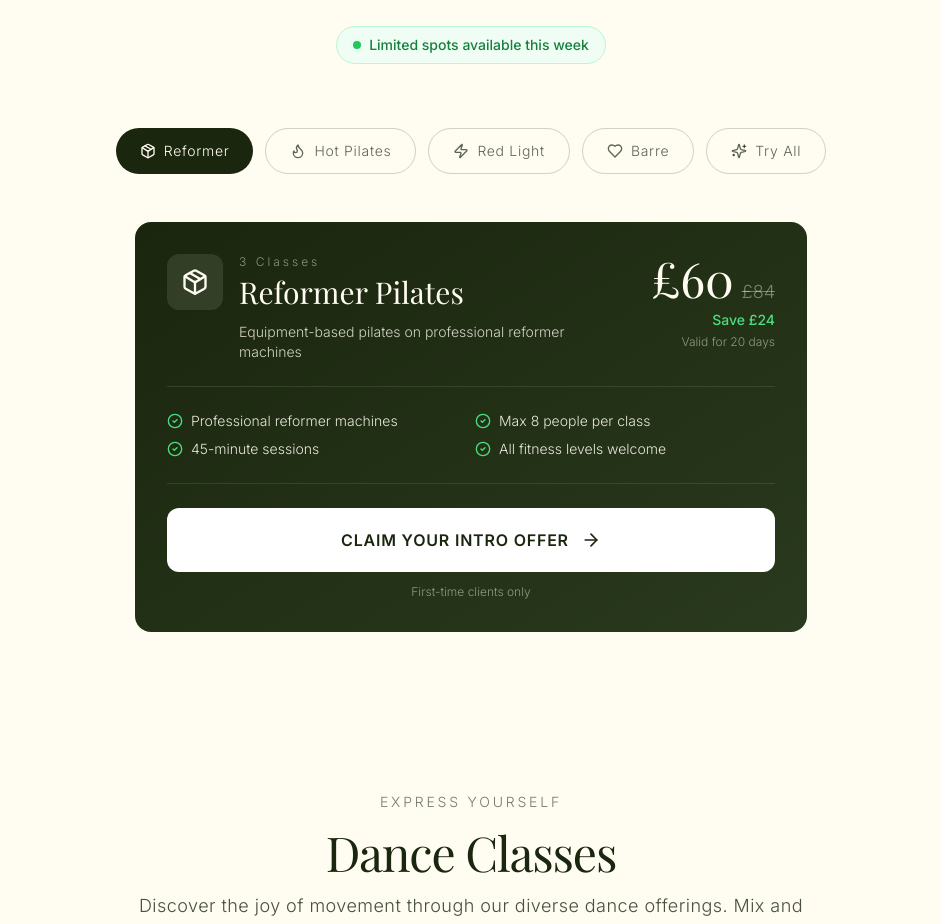
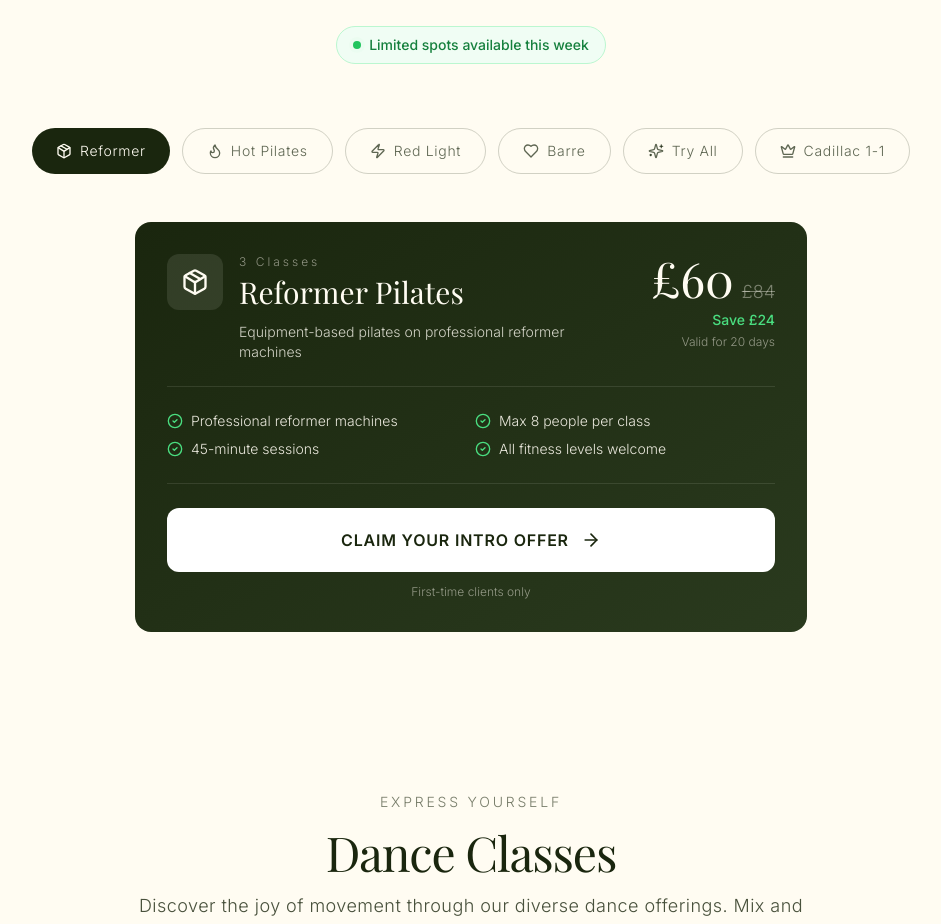
Before and after one commit to Mohamedabobakkr/euforyc-studios, a Next.js app: page /offers in a window 1280 px wide. Shown: the part 930-1854 px from the top of the page, without its empty margins (169-1110 px from the left). Built offline with nearby package versions, Linux system fonts and the light colour scheme; no server answers.

Commit message:
Add Cadillac 1-1 Intro Offer to /offers and /packages pages

```diff
--- a/app/(main)/offers/page.tsx
+++ b/app/(main)/offers/page.tsx
@@ -3,7 +3,7 @@
 import { useState, useEffect, Suspense, useMemo } from 'react';
 import { useSearchParams } from 'next/navigation';
 import Link from 'next/link';
-import { ExternalLink, Package, Flame, Zap, Heart, CheckCircle2, Music, ArrowRight, Sparkles, Users, Clock, MapPin, Timer } from 'lucide-react';
+import { ExternalLink, Package, Flame, Zap, Heart, CheckCircle2, Music, ArrowRight, Sparkles, Users, Clock, MapPin, Timer, Crown } from 'lucide-react';
 
 // Countdown hook for urgency timer
 function useCountdown(targetTimestamp: number) {
@@ -146,6 +146,27 @@ const introOffers = {
     momenceUrl: 'https://momence.com/m/631782',
     icon: Sparkles,
     highlight: true,
+  },
+  'cadillac': {
+    id: 'cadillac',
+    name: 'Cadillac 1-1',
+    shortName: 'Cadillac 1-1',
+    classes: '3 Classes',
+    price: '£180',
+    perClass: '£60',
+    regularPrice: '£225',
+    savings: 'Save £45',
+    validity: '30 days',
+    description: 'Private one-on-one sessions on our Cadillac Reformer for personalised training',
+    benefits: [
+      'Private 1-on-1 sessions',
+      'Cadillac Reformer machine',
+      'Fully personalised program',
+      'Expert instructor guidance'
+    ],
+    momenceUrl: 'https://momence.com/m/708119',
+    icon: Crown,
+    highlight: false,
   }
 };
 
@@ -172,7 +193,7 @@ const dancePackages = [
 const danceStyles = ['Dabke', 'Belly Dance', 'Afro', 'Bollywood'];
 
 type OfferId = keyof typeof introOffers;
-const offerIds: OfferId[] = ['reformer', 'hot-pilates', 'red-light', 'barre', 'try-all'];
+const offerIds: OfferId[] = ['reformer', 'hot-pilates', 'red-light', 'barre', 'try-all', 'cadillac'];
 
 // Main content component
 function OffersContent() {
--- a/app/(main)/packages/page.tsx
+++ b/app/(main)/packages/page.tsx
@@ -51,7 +51,8 @@ const packages = {
       { id: 'hot-pilates', name: 'Hot Pilates', classes: '3 Classes', price: '£50', savings: 'First-time offer', description: 'Dynamic mat-based pilates with infrared heat', momenceUrl: 'https://momence.com/m/507852', icon: 'flame', validity: '30 days' },
       { id: 'red-light', name: 'Red Light Hot Pilates', classes: '3 Classes', price: '£65', savings: 'First-time offer', description: 'Enhanced hot pilates with red light therapy benefits', momenceUrl: 'https://momence.com/m/624096', icon: 'zap', validity: '30 days' },
       { id: 'barre', name: 'Barre', classes: '3 Classes', price: '£60', savings: 'First-time offer', description: 'Ballet-inspired workout for strength and flexibility', momenceUrl: 'https://momence.com/m/621480', icon: 'heart', validity: '30 days' },
-      { id: 'try-all', name: 'Try All', classes: '3 Classes', price: '£70', savings: 'First-time offer', description: 'Experience all class types - Reformer, Hot Pilates, Barre, Dance & more', momenceUrl: 'https://momence.com/m/631782', icon: 'sparkles', validity: '20 days' }
+      { id: 'try-all', name: 'Try All', classes: '3 Classes', price: '£70', savings: 'First-time offer', description: 'Experience all class types - Reformer, Hot Pilates, Barre, Dance & more', momenceUrl: 'https://momence.com/m/631782', icon: 'sparkles', validity: '20 days' },
+      { id: 'cadillac', name: 'Cadillac 1-1', classes: '3 Classes', price: '£180', savings: 'First-time offer', description: 'Private one-on-one sessions on our Cadillac Reformer', momenceUrl: 'https://momence.com/m/708119', icon: 'crown', validity: '30 days' }
     ]
   },
   reformer: {
@@ -133,7 +134,7 @@ const categories: { key: CategoryKey; label: string }[] = [
   { key: 'dancePackage', label: 'Dance' },
 ];
 
-type IntroOfferType = 'reformer' | 'hot-pilates' | 'red-light' | 'barre' | 'try-all';
+type IntroOfferType = 'reformer' | 'hot-pilates' | 'red-light' | 'barre' | 'try-all' | 'cadillac';
 
 const getIcon = (icon: string, className?: string) => {
   switch (icon) {
@@ -141,6 +142,7 @@ const getIcon = (icon: string, className?: string) => {
     case 'zap': return <Zap className={className} />;
     case 'heart': return <Heart className={className} />;
     case 'sparkles': return <Sparkles className={className} />;
+    case 'crown': return <Crown className={className} />;
     default: return <Sparkles className={className} />;
   }
 };
@@ -153,7 +155,7 @@ function IntroOffersSection() {
 
   useEffect(() => {
     const offer = searchParams.get('offer') as IntroOfferType | null;
-    if (offer && ['reformer', 'hot-pilates', 'red-light', 'barre', 'try-all'].includes(offer)) {
+    if (offer && ['reformer', 'hot-pilates', 'red-light', 'barre', 'try-all', 'cadillac'].includes(offer)) {
       setSelectedOffer(offer);
       setFromAd(true);
     }
@@ -237,7 +239,7 @@ function IntroOffersSection() {
           </div>
 
           {/* Desktop: Row of cards */}
-          <div className="hidden md:grid grid-cols-5 gap-4">
+          <div className="hidden md:grid grid-cols-3 gap-4">
             {introPackages.map((pkg) => (
               <a
                 key={pkg.id}
```
